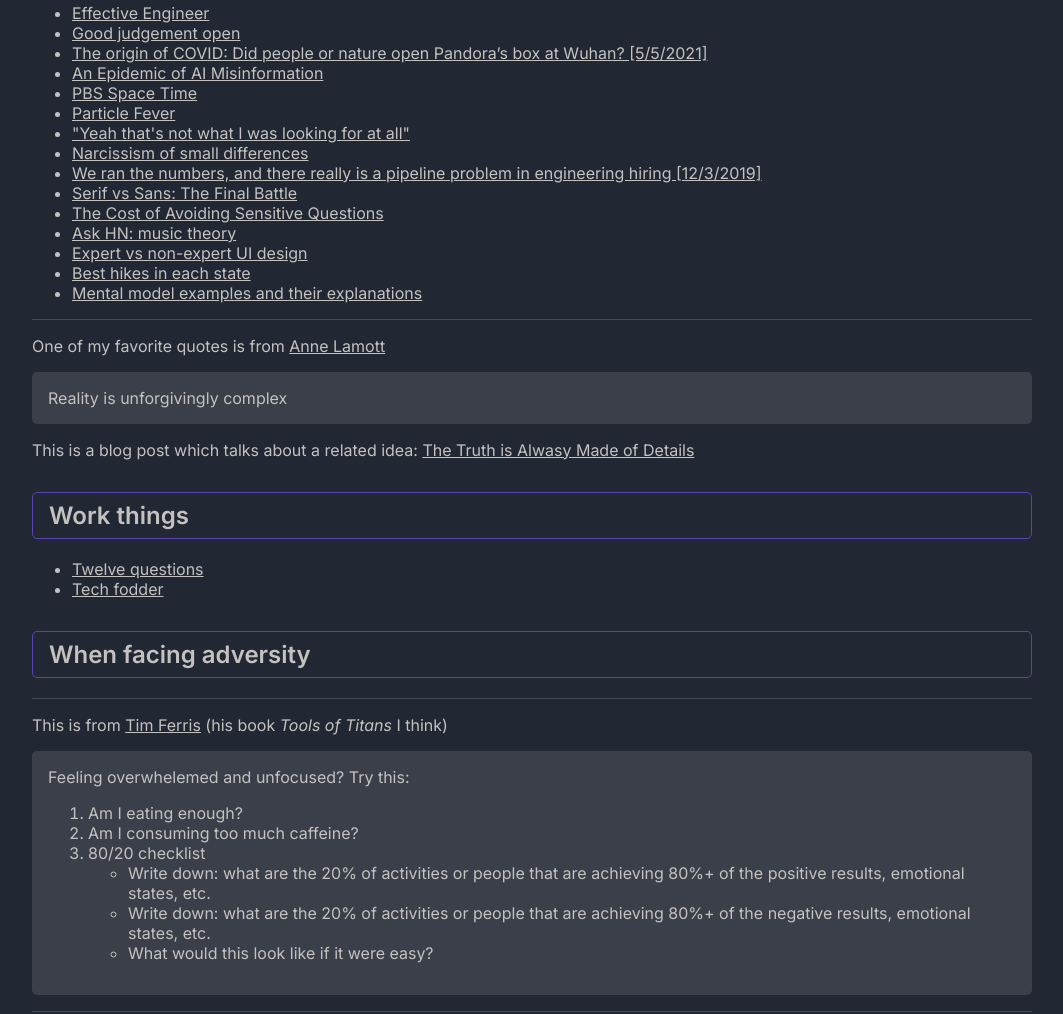
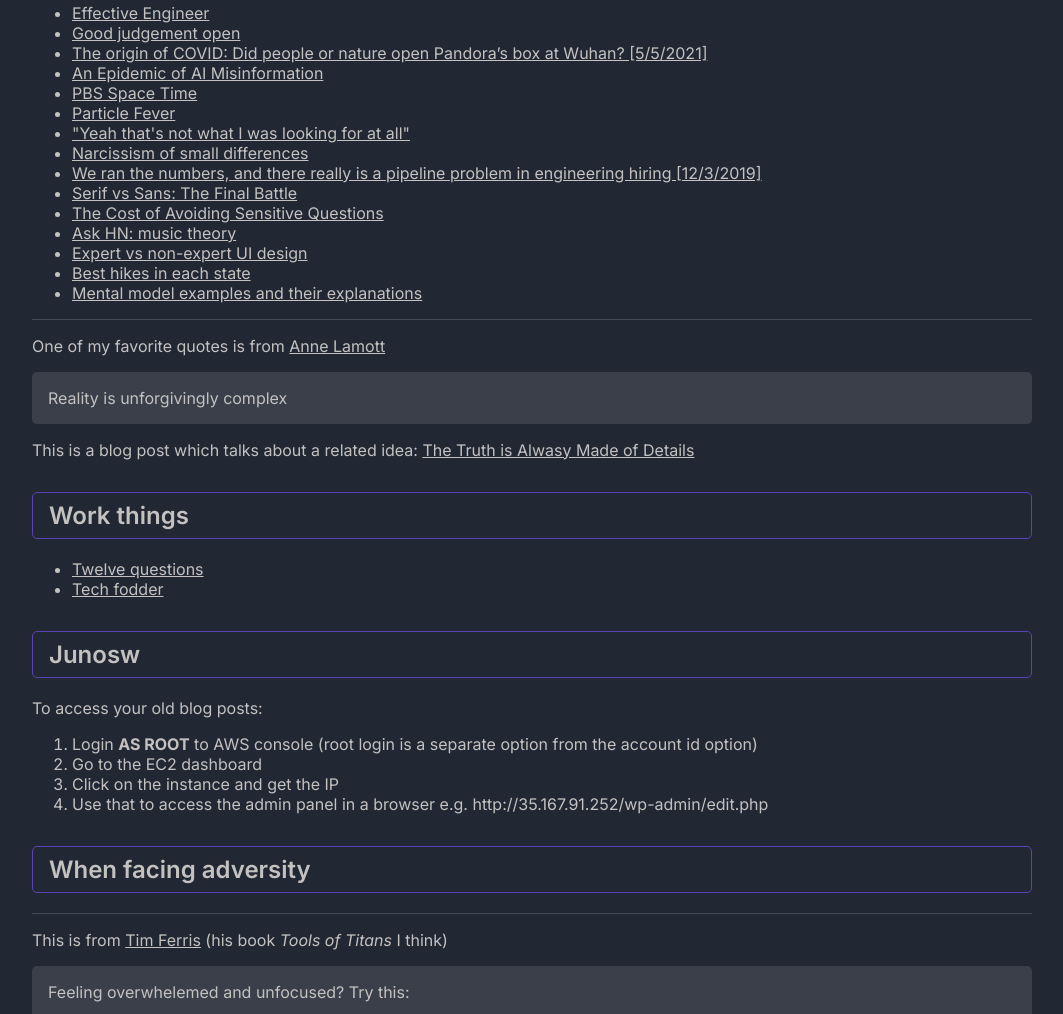
Before and after one commit to junosw/junosw.github.io, a plain HTML site: page index.html in a window 1280 px wide. Shown: the part 242-1256 px from the top of the page, without its empty margins (212-1275 px from the left). Drawn offline with nearby package versions, Linux system fonts and the light colour scheme; a script that the page names is missing.

Commit message:
add junosw admin notes

```diff
--- a/index.html
+++ b/index.html
@@ -51,7 +51,7 @@
 
 		<!-----------
 			Section
-			Books
+			Work things
 		------------->
 		<h2 class="section-header">Work things</h2>
 		<ul>
@@ -59,6 +59,20 @@
 			<li><a href="tech-fodder.html">Tech fodder</a></li>
 		</ul>
 
+		<!-----------
+			Section
+			Junosw
+		------------->
+		<h2 class="section-header">Junosw</h2>
+		<div>
+			To access your old blog posts:
+			<ol>
+				<li>Login <b>AS ROOT</b> to AWS console (root login is a separate option from the account id option)</li>
+				<li>Go to the EC2 dashboard</li>
+				<li>Click on the instance and get the IP</li>
+				<li>Use that to access the admin panel in a browser e.g. http://35.167.91.252/wp-admin/edit.php</li>
+			</ol>
+		</div>
 
 		<!-----------
 			Section
```
